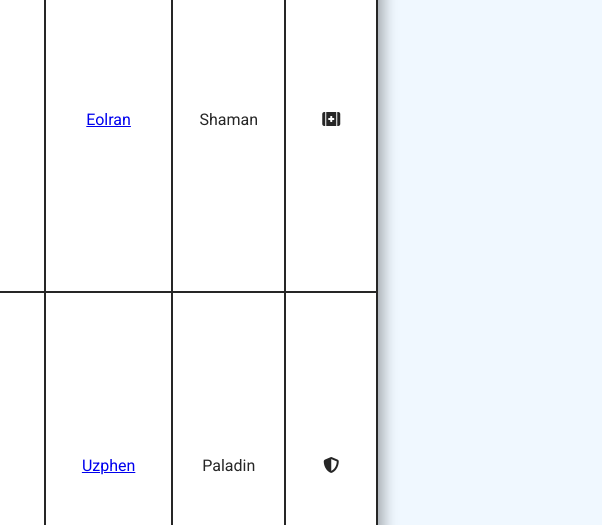
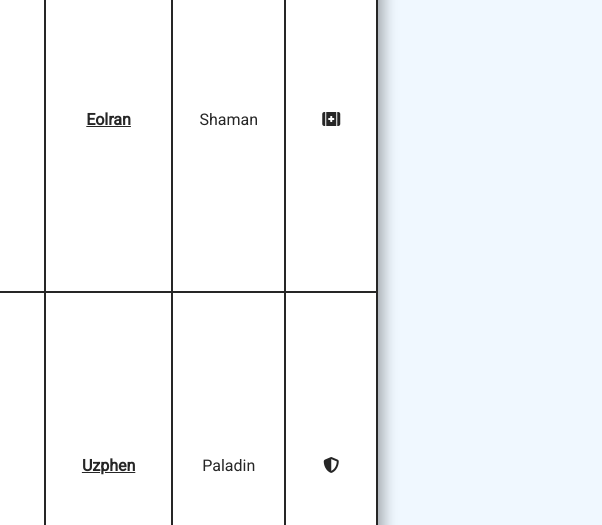
Before and after one commit to Corentin-kzk/Jquery_Group_Project_N1, a website with bundled scripts: page index.html in a window 1280 px wide. Shown: the part 244-769 px from the top of the page, 678-1280 px from the left. Built offline with nearby package versions, Linux system fonts and the light colour scheme.

Commit message:
add(<a> style)

```diff
--- a/style.css
+++ b/style.css
@@ -103,6 +103,12 @@ main {
 .table-flying td {
   padding: 16px;
 }
+
+.table-flying td a{
+  color: #262626;
+  font-weight: bold;
+}
+
 .table-flying th {
   font-size: 20px;
   padding: 20px 0px 10px 0px;
```
